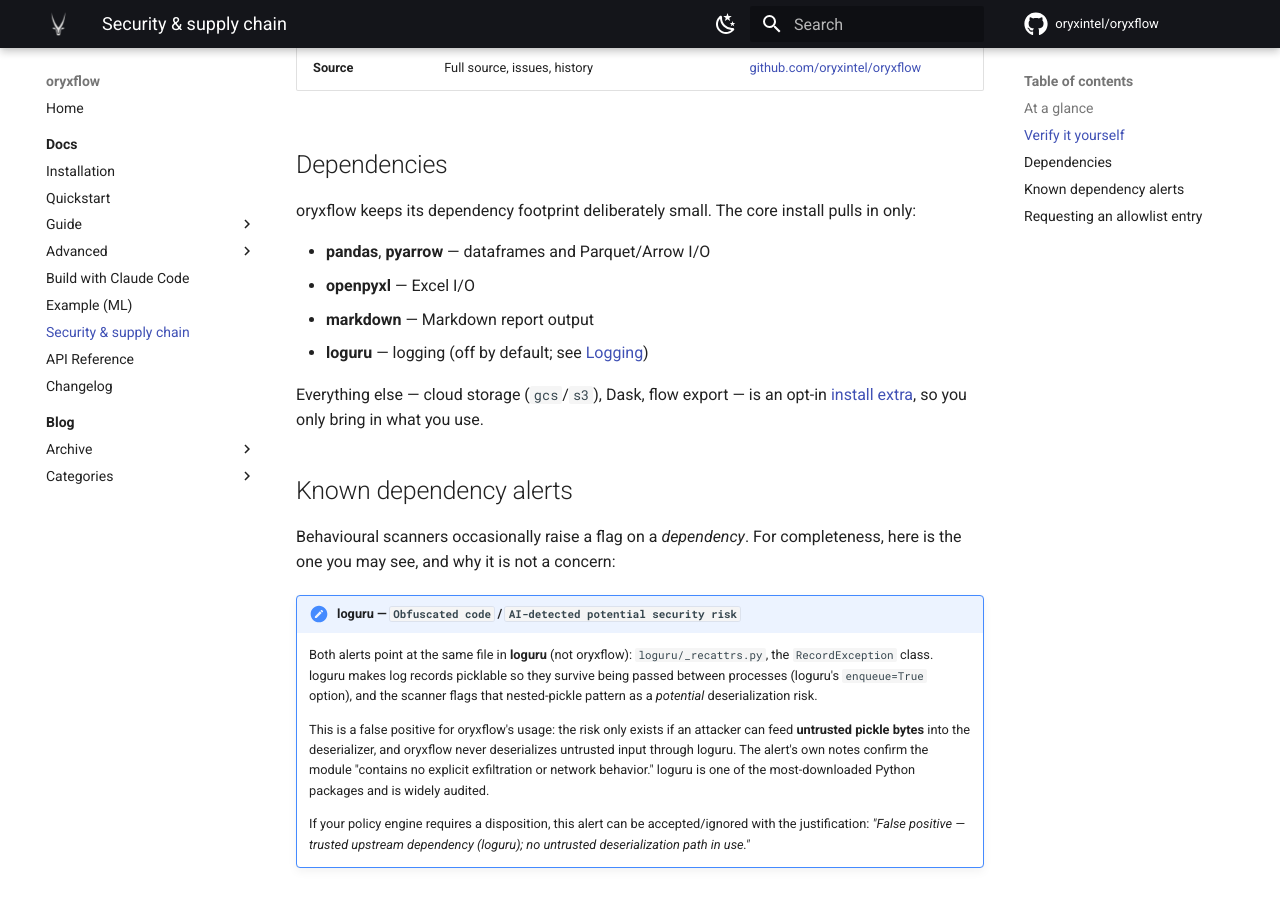
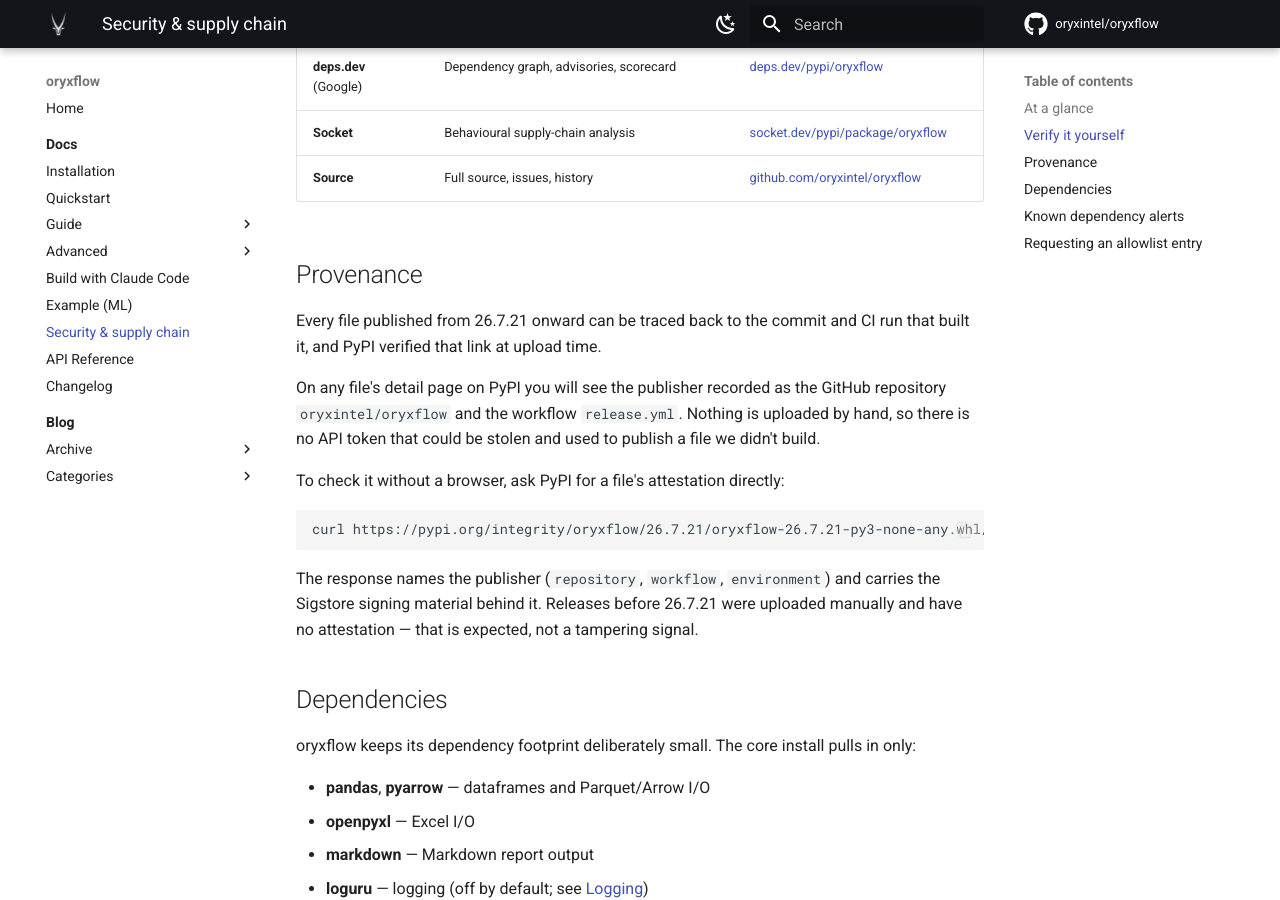
Before and after one commit to oryxintel/oryxflow, an MkDocs documentation site: the page built from docs/docs/supply-chain.md, in a window 1280 px wide and 900 px high, scrolled down 1047 px. Built offline with MkDocs 1.6.1 and Material for MkDocs 9.7.7, drawn with Linux system fonts in a browser that asks for light colours; comment, search, counter and statistics services are not loaded; some of the changed text lies outside the part shown.

Commit message:
docs: claim signed provenance on the supply-chain page
26.7.21 is the first release published via Trusted Publishing, and PyPI has
recorded PEP 740 attestations for both files (publisher: oryxintel/oryxflow,
workflow release.yml, environment pypi). The page deliberately made no
provenance claim until it was true.

Co-Authored-By: Claude Opus 4.8 (1M context) <noreply@anthropic.com>

````diff
--- a/docs/docs/supply-chain.md
+++ b/docs/docs/supply-chain.md
@@ -11,6 +11,10 @@ approving oryxflow doesn't need a back-and-forth.
 
 ## At a glance
 
+- **Signed provenance on every file.** From 26.7.21 onward, releases are built and uploaded by
+  this project's GitHub Actions workflow — no maintainer's laptop, no long-lived upload token —
+  and each file on PyPI carries a PyPI-recorded attestation (PEP 740 / Sigstore) tying it to the
+  exact repository and workflow that produced it. See [Provenance](#provenance).
 - **No known vulnerabilities.** oryxflow has no CVEs or advisories in any public database.
 - **Named publisher, permissive licence.** Published by Oryx Intelligence LLC under the MIT
   licence, from a public source repository.
@@ -32,6 +36,25 @@ Every claim above is checkable from a public source — no need to take our word
 | **deps.dev** (Google) | Dependency graph, advisories, scorecard | [deps.dev/pypi/oryxflow](https://deps.dev/pypi/oryxflow) |
 | **Socket** | Behavioural supply-chain analysis | [socket.dev/pypi/package/oryxflow](https://socket.dev/pypi/package/oryxflow) |
 | **Source** | Full source, issues, history | [github.com/oryxintel/oryxflow](https://github.com/oryxintel/oryxflow) |
+
+## Provenance
+
+Every file published from 26.7.21 onward can be traced back to the commit and CI run that built
+it, and PyPI verified that link at upload time.
+
+On any file's detail page on PyPI you will see the publisher recorded as the GitHub repository
+`oryxintel/oryxflow` and the workflow `release.yml`. Nothing is uploaded by hand, so there is no
+API token that could be stolen and used to publish a file we didn't build.
+
+To check it without a browser, ask PyPI for a file's attestation directly:
+
+```bash
+curl https://pypi.org/integrity/oryxflow/26.7.21/oryxflow-26.7.21-py3-none-any.whl/provenance
+```
+
+The response names the publisher (`repository`, `workflow`, `environment`) and carries the
+Sigstore signing material behind it. Releases before 26.7.21 were uploaded manually and have no
+attestation — that is expected, not a tampering signal.
 
 ## Dependencies
 
````
